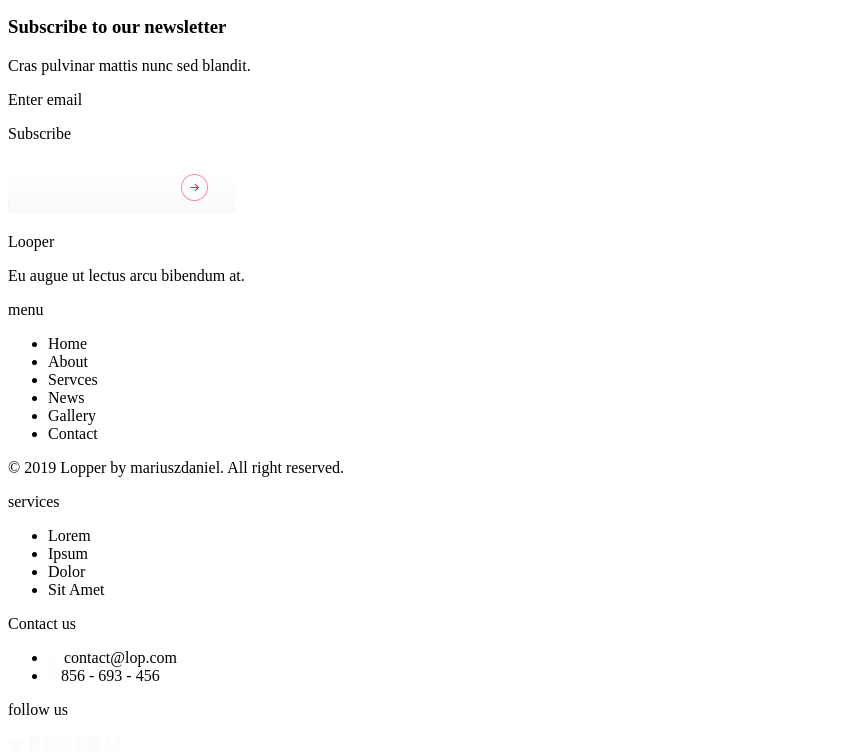
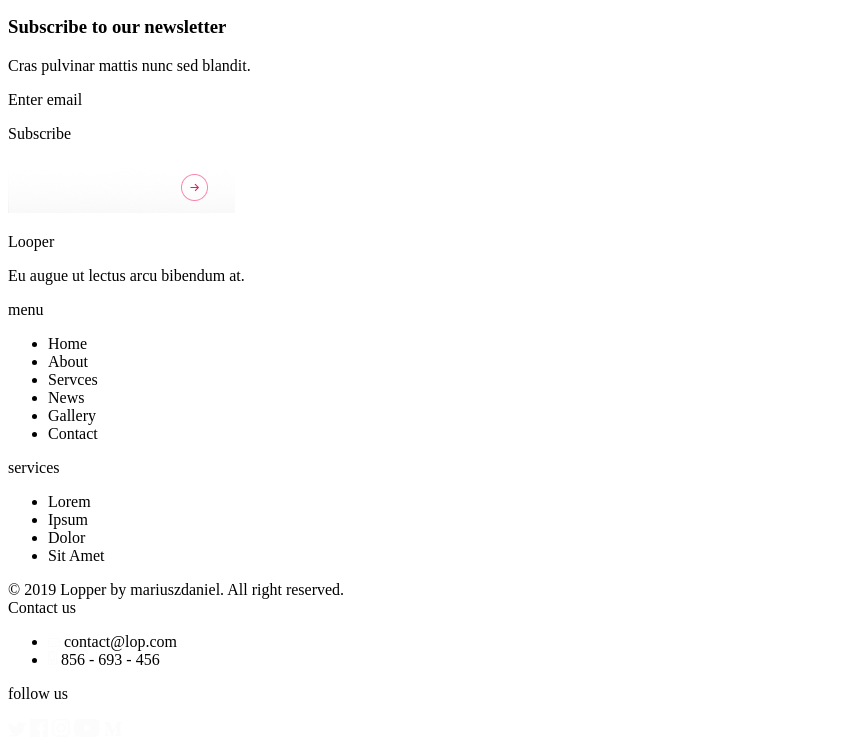
Before and after one commit to vika-kisa/test-task, a website: page index.html in a window 1280 px wide. Shown: the part 3852-4608 px from the top of the page, without its empty margins (0-867 px from the left). Drawn offline with nearby package versions, Linux system fonts and the light colour scheme.

Commit message:
исправленный footer

```diff
--- a/index.html
+++ b/index.html
@@ -251,9 +251,8 @@
       </div>
       <div class="footer-secondColumn">
         <div class="menu-container">
-          <div class="menu">
           <p class="menu-item">menu</p>
-            <ul class="spisok-menu">
+          <ul class="list-menu">
             <li><a>Home</a></li>
             <li><a>About</a></li>
             <li><a>Servces</a></li>
@@ -261,21 +260,23 @@
             <li><a>Gallery</a></li>
             <li><a>Contact</a></li>
           </ul>
-            <p class="footer-bottom">© 2019 Lopper by mariuszdaniel. All right reserved.</p>
         </div>
-          <div class="menu-services">
+
+        <div class="services-container">
           <span class="menu-item">services</span>
-            <ul class="spisok-menu">
+          <ul class="list-menu">
             <li><a>Lorem</a></li>
             <li><a>Ipsum</a></li>
             <li><a>Dolor</a></li>
             <li><a>Sit Amet</a></li>
           </ul>
         </div>
+        <div class="footer-bottom">© 2019 Lopper by mariuszdaniel. All right reserved.</div>
+      </div>
 
-          <div class="contact">
+      <div class="footer-thirdColumn">
         <span class="menu-item">Contact us</span>
-            <ul class="spisok-menu">
+        <ul class="list-menu">
           <li>
             <img src="/assets/icons/mail.svg" alt="Mail">
             <span class="mail">contact@lop.com</span>
@@ -286,13 +287,11 @@
           </li>
         </ul>
       </div>
-        </div>
-      </div>
 
-      <div class="footer-thirdColumn">
+      <div class="footer-fourthColumn">
         <p class="follow-item">follow us</p>
         <div class="icons">
-          <img class="first-icon" src="/assets/icons/twitter.svg" alt="">
+          <img src="/assets/icons/twitter.svg" alt="">
           <img src="/assets/icons/facebook.svg" alt="">
           <img src="/assets/icons/instagram.svg" alt="">
           <img src="/assets/icons/youtube.svg" alt="">
--- a/styles/index.scss
+++ b/styles/index.scss
@@ -762,7 +762,7 @@ html, body {
     }
   }
 
-  .spisok-menu {
+  .list-menu {
     font-weight: bold;
     font-size: 1.26rem;
     line-height: 2.99rem;
@@ -792,34 +792,33 @@ html, body {
   }
 
   .footer-secondColumn {
-    height: 30.8rem;
-    width: 53rem;
     margin-top: 12.6rem;
     margin-left: 10.5rem;
+    display: flex;
+
 
     .menu-container {
       display: flex;
-      justify-content: space-between;
-      align-items: flex-start;
+      flex-direction: column;
+    }
 
-      .menu {
-        display: flex;
-        flex-direction: column;
-        align-items: flex-start;
+    .services-container {
+      margin-left: 4rem;
+      padding-right: 17.6rem;
+    }
 
     .footer-bottom {
       font-size: 1.17rem;
       line-height: 1.9rem;
-          margin-top: 6.4rem;
-        }
+      margin-top: 30rem;
+      position: absolute;
     }
 
-      .menu-services {
-        margin-left: -52.4rem;
   }
 
-      .contact {
-        margin-left: -25rem;
+  .footer-thirdColumn {
+    margin-top: 12.6rem;
+    padding-right: 12.8rem;
 
     .mail {
       margin-left: 1.8rem;
@@ -840,13 +839,9 @@ html, body {
     }
   }
 
-    }
-  }
-
-  .footer-thirdColumn {
+  .footer-fourthColumn {
     height: 9.2rem;
     margin-top: 12.6rem;
-    margin-left: 15.1rem;
 
     .follow-item {
       position: absolute;
@@ -864,15 +859,10 @@ html, body {
     }
 
     .icons {
+      display: flex;
       margin-top: 7.5rem;
+      gap: 4.1rem;
     }
 
-    .first-icon {
-      margin-left: 0rem;
-    }
-
-    img {
-      margin-left: 3.2rem;
   }
 }
-}
```
Lines whose indentation alone changed are shown as unchanged.
